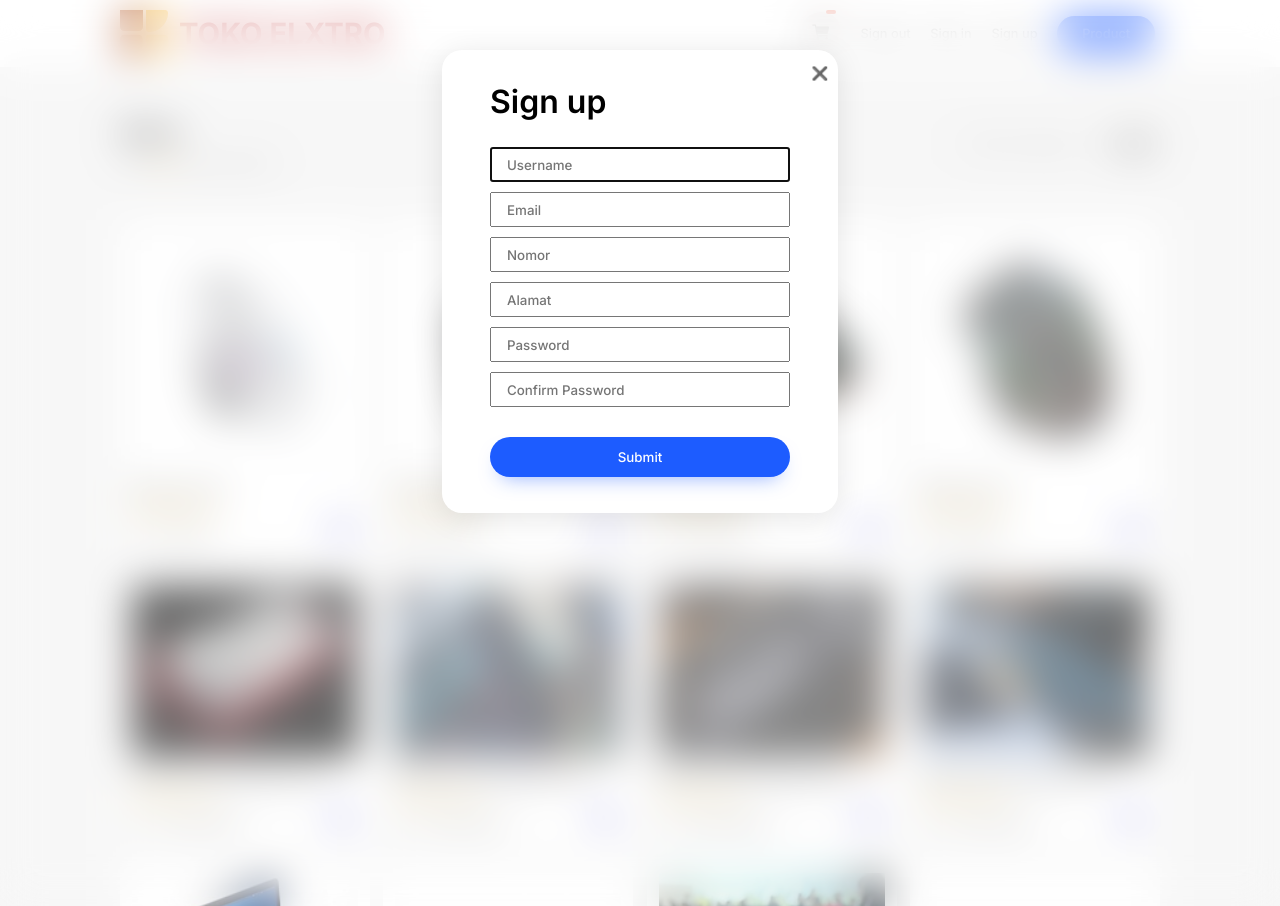
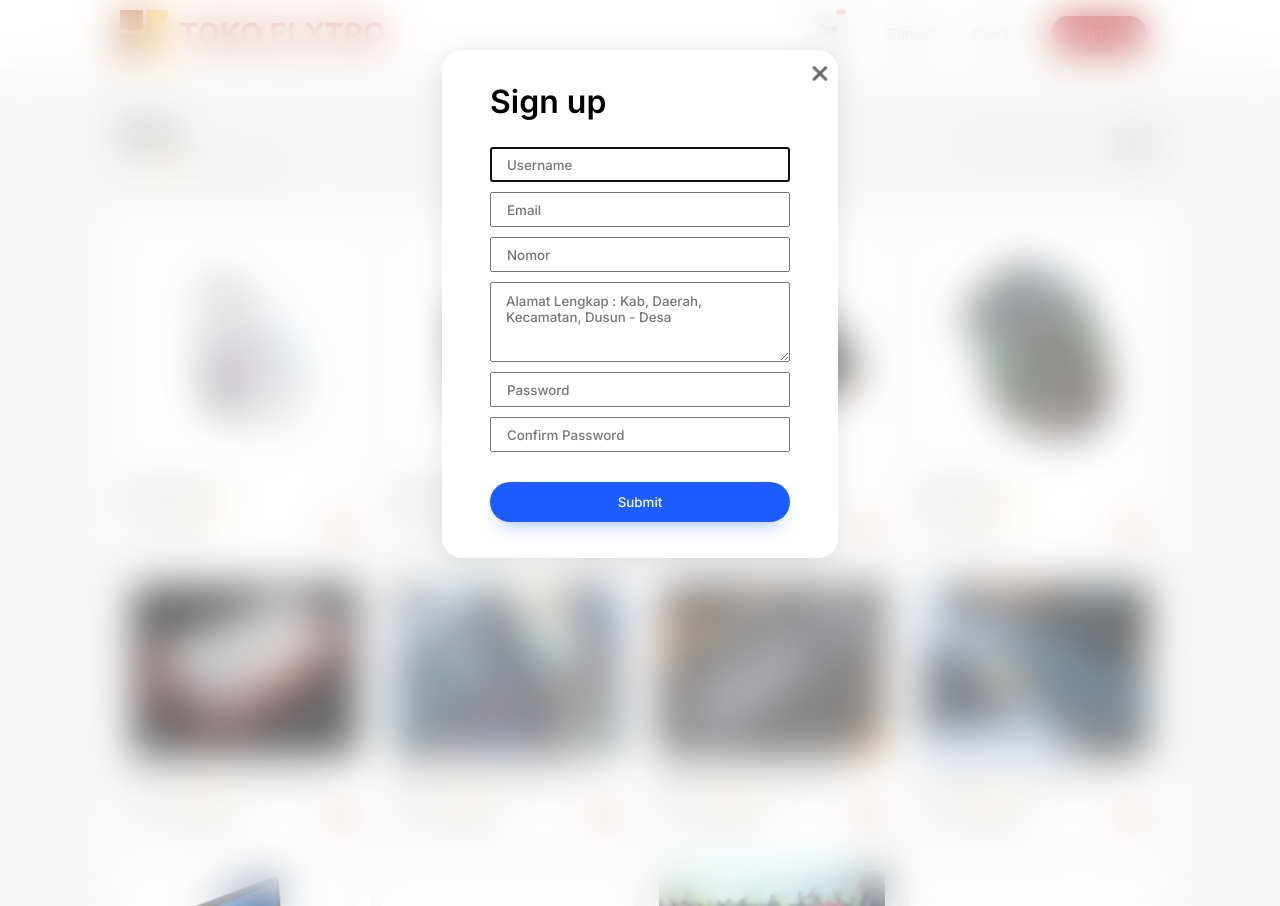
Before and after one commit to ENONGLOSKER/STORE, a Django app: page / in a window 1280 px wide, after a click on "Sign up". Run offline with Django 5.2, Linux system fonts and the light colour scheme; data comes from the database, SQL or seed files in the repository; both versions use the stored data as it was after the commit; data that the repository does not hold is empty.

Commit message:
update: katalog, restore stok when remove from cart

```diff
--- a/greenstore/greenstore_app/views.py
+++ b/greenstore/greenstore_app/views.py
@@ -15,6 +15,7 @@ from django.contrib.sessions.models import Session
 from django.views.generic import TemplateView
 import urllib.parse
 from urllib.parse import quote
+from django.db import transaction
 
 def datauser(request):
     data = CustomUser.objects.all()
@@ -139,18 +140,30 @@ class CheckoutView(View):
 
         return render(request, self.template_name, {'cart_items': cart_items, 'total_items': total_items})
 
+
 class RemoveCartItemView(View):
     def post(self, request, *args, **kwargs):
         produk_id = request.POST.get('produk_id')
 
-        # Pastikan item ada di keranjang dan milik pengguna yang sedang login
-        cart_item = CartItem.objects.filter(cart__user=request.user, produk__id=produk_id).first()
+        with transaction.atomic():
+            # Pastikan item ada di keranjang dan milik pengguna yang sedang login
+            cart_item = CartItem.objects.filter(cart__user=request.user, produk__id=produk_id).first()
 
-        if cart_item:
-            cart_item.delete()
-            return JsonResponse({'success': True})
-        else:
-            return JsonResponse({'success': False, 'message': 'Produk tidak ditemukan di keranjang'})
+            if cart_item:
+                # Simpan jumlah item sebelum dihapus
+                removed_quantity = cart_item.quantity
+
+                cart_item.delete()
+
+                # Kembalikan stok produk
+                produk = get_object_or_404(Produk, id=produk_id)
+                produk.stok += removed_quantity
+                produk.save()
+
+                return JsonResponse({'success': True})
+            else:
+                return JsonResponse({'success': False, 'message': 'Produk tidak ditemukan di keranjang'})
+
 
 class OrderSummaryView(View):
     def get(self, request, *args, **kwargs):
@@ -172,16 +185,20 @@ class OrderSummaryView(View):
 
         # Format pesan untuk WhatsApp
         whatsapp_message = (
-            f"Hai admin...saya ingin pesan\n"
+            f"Hallo admin, Saya ingin melakukan pemesanan produk. Detail pesanannya:\n"
             f"Nama: {nama_user}\n"
             f"Alamat: {alamat}\n"
             f"Nomor: {nomor_hp}\n"
             f"Email: {email}\n"
+            "---------------------------------------------\n"
             f"Pesanan:\n{pesanan}\n"
-            "--------------------------------\n"
+            "---------------------------------------------\n"
             f"Jumlah Item: {jumlah_items}\n"
             f"Total Bayar: Rp. {total_harga}\n"
-            "--------------------------------"
+            "---------------------------------------------\n"
+            "Mohon konfirmasi mengenai informasi pembayaran.Terima kasih!\n\n\n"
+
+            f"Salam Customor,\n {nama_user}"
         )
 
         # URL WhatsApp dengan parameter pesan
--- a/greenstore/static/css/style.css
+++ b/greenstore/static/css/style.css
@@ -104,8 +104,17 @@ span{
 }
 .content2 .card .ket #reting{
     margin-bottom: 8px;
-    color: #ecab07;
-    font-size: 13px;
+    font-size: 12px;
+    display: flex;
+    gap: 6px;
+    color: var(--satu);
+}
+.content2 .card .ket #reting .stok{
+    color: #9d9d9d;
+}
+.content2 .card .ket .beli-btn{
+    text-decoration: none;
+    color: var(--dua);
 }
 .content2 .card .ket #beli{
     position: absolute;
@@ -117,7 +126,7 @@ span{
     cursor: pointer;
 }
 .content2 .card .ket #beli:hover{
-    background-color: var(--satu);
-    color: var(--dua);
-    box-shadow: 2px 2px 20px rgb(253, 194, 77);
+    background-color: var(--dua);
+    color: var(--satu);
+    box-shadow: 2px 2px 13px rgb(253, 194, 77);
 }
--- a/greenstore/templates/checkout.html
+++ b/greenstore/templates/checkout.html
@@ -207,10 +207,11 @@
             });
         }
 
+
     </script>
 
 
-
+    <!-- pesan via wa -->
     <script>
         $(document).ready(function () {
             $.ajax({
@@ -244,5 +245,6 @@
             });
         });
     </script>
+
 </body>
 </html>
--- a/greenstore/templates/index.html
+++ b/greenstore/templates/index.html
@@ -67,6 +67,10 @@
                 height: 35px;
                 padding: 10px 15px;
             }
+            form textarea{
+                height: 80px;
+                padding: 10px 15px;
+            }
             form button{
                 margin-top: 20px;
                 height: 40px;
@@ -131,10 +135,16 @@
             color: #1e1e1e;
             background-color: transparent;
             border: none;
+            padding: 10px 25px;
+            border-radius: 50px;
+            color: white;
+            background-color: var(--dua);
         }
         .btncart button.signup:hover{
-            color: var(--satu);
-            font-weight: bold
+            background-color: var(--satu);
+            color: var(--dua);
+            font-weight: bold;
+            box-shadow: 2px 2px 13px rgb(253, 194, 77);
         }
         .btncart #cartProduk{
             background-color: white;
@@ -153,7 +163,7 @@
         .btncart #jlh{
             background-color: tomato;
             position: absolute;
-            left: 30px;
+            left: 40px;
             top: 0;
             color: white;
             padding: 2px 5px;
@@ -215,7 +225,7 @@
             <input type="text" name="username" placeholder="Username">
             <input type="text" name="email" placeholder="Email">
             <input type="text" name="nomor" placeholder="Nomor">
-            <input type="text" name="alamat" placeholder="Alamat">
+            <textarea type="text" name="alamat" placeholder="Alamat Lengkap : Kab, Daerah, Kecamatan, Dusun - Desa "></textarea>
             <input type="password" name="password1" placeholder="Password">
             <input type="password" name="password2" placeholder="Confirm Password">
             <button type="button" data-dialog-id="dialogsignup" id="submit-signup-btn">Submit</button>
@@ -236,7 +246,7 @@
             <button class="signin" id="signout-btn">Sign out</button>
             <button class="signin" onclick="window.dialogsignin.showModal();">Sign in</button>
             <button class="signup" onclick="window.dialogsignup.showModal();">Sign up</button>
-            <button class="primary" onclick="window.dialog.showModal();">Product</button>
+            <!-- <button class="primary" onclick="window.dialog.showModal();">Product</button> -->
         </div>
     </nav>
     <!-- content -->
@@ -266,13 +276,15 @@
                     <img src="{{data.img_produk.url}}" alt="">
                     <div class="ket">
                         <h3>{{data.nama_produk}}</h3>
-                        <p id="reting">
-                            <ion-icon name="star"></ion-icon>
-                            <ion-icon name="star"></ion-icon>
-                            <ion-icon name="star"></ion-icon>
+
+                        <div id="reting">
+                            <div class="stok">
+                                <p>Stok : {{data.stok}}</p>
+                            </div>
                             <ion-icon name="star"></ion-icon>
                             {{data.rettings}}
-                        </p>
+                        </div>
+
                         <p>Rp. {{data.harga}}</p>
                         <a href="#" class="beli-btn" data-produk-id="{{data.id}}">
                             <ion-icon name="bag-check" id="beli"></ion-icon>
@@ -378,8 +390,13 @@
                         alert("Gagal: " + data.errors);
                     }
                 },
-                error: function () {
-                    alert("Terjadi kesalahan saat mengirim formulir.");
+                error: function (jqXHR) {
+                    // Tangkap respon kesalahan dan tampilkan pesan kesalahan yang lebih informatif
+                    var errorMessage = "Terjadi kesalahan saat mengirim formulir.";
+                    if (jqXHR.responseJSON && jqXHR.responseJSON.errors) {
+                        errorMessage = "Gagal: " + jqXHR.responseJSON.errors;
+                    }
+                    alert(errorMessage);
                 }
             });
         }
```
Also changed, not shown: greenstore/db.sqlite3.
